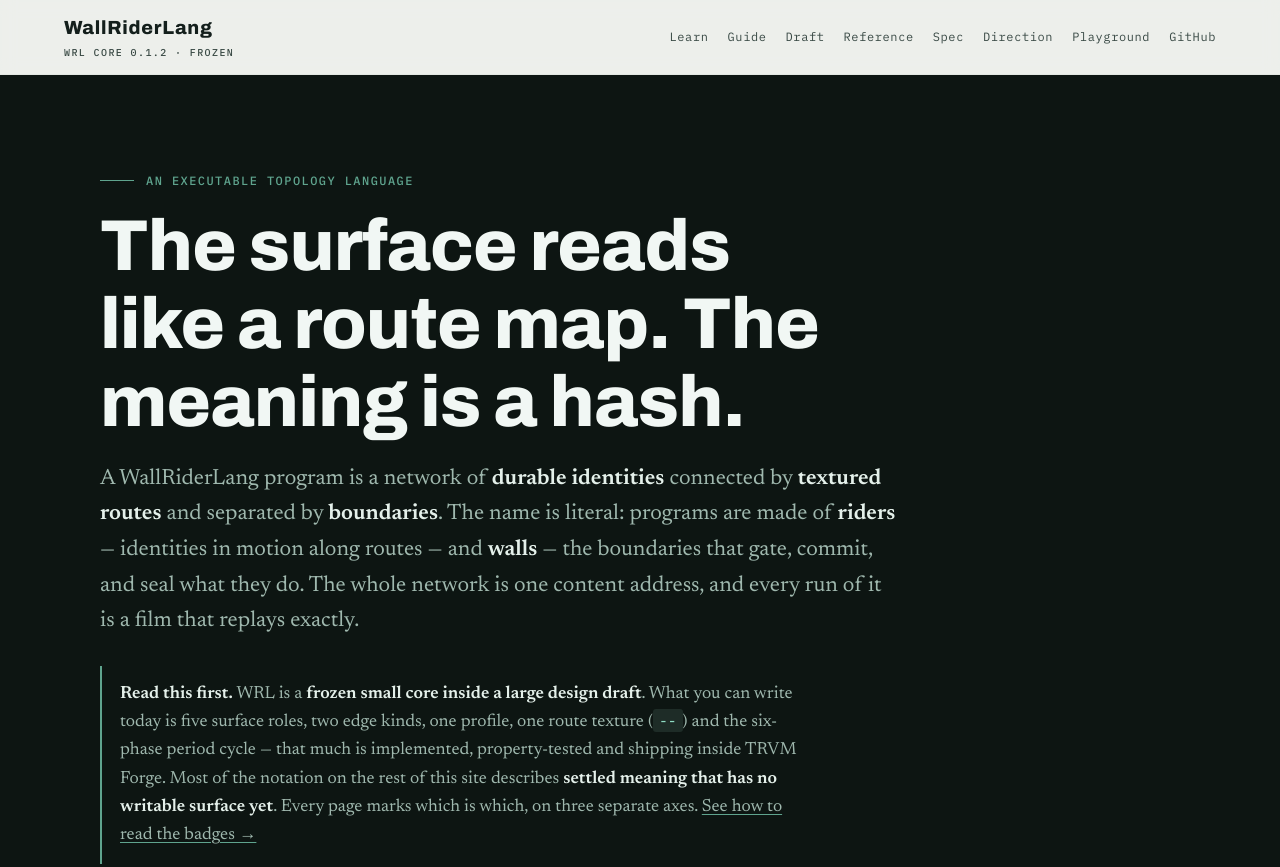
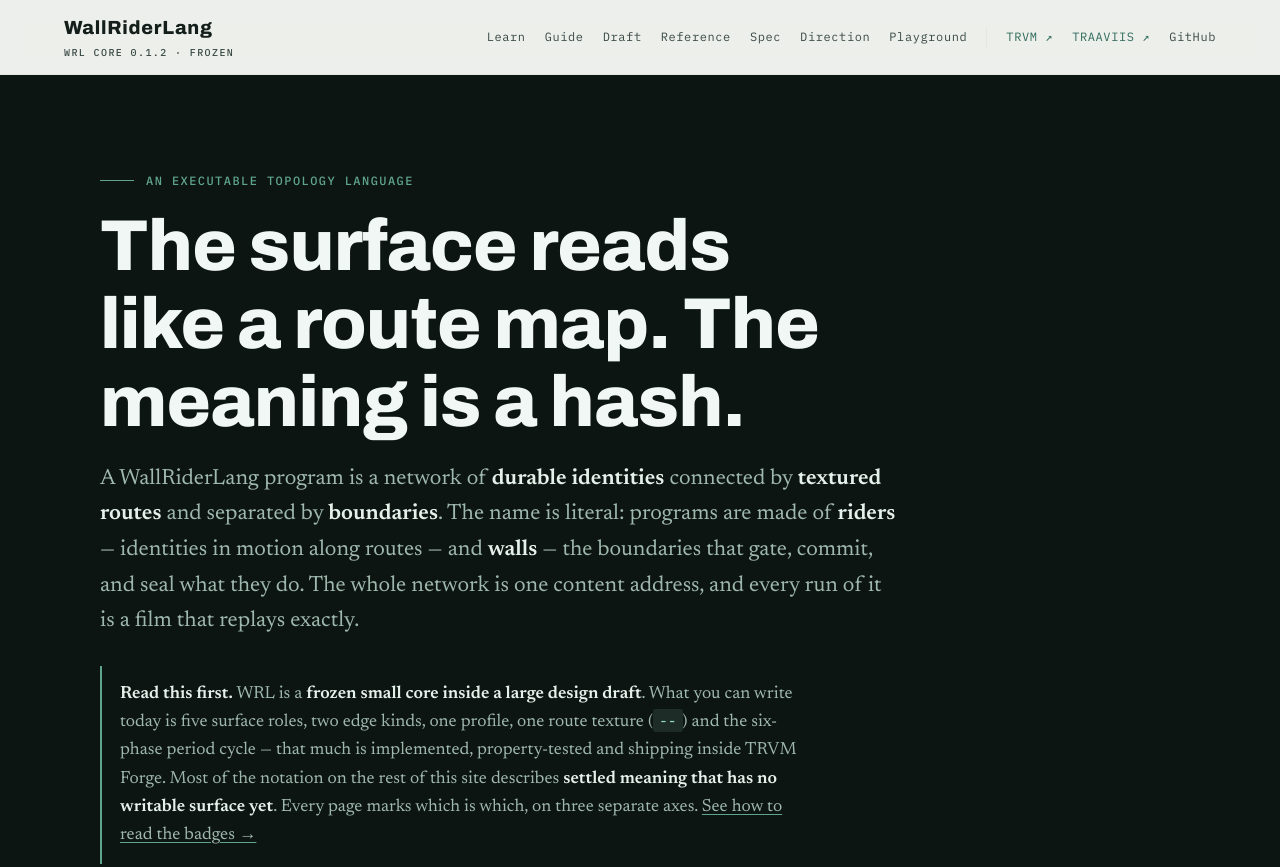
Before and after one commit to c-u-l8er/WRL, a website: page index.html in a window 1280 px wide. Shown: the top 867 px of the page. Drawn offline with Linux system fonts and the light colour scheme.

Commit message:
Link the site header to the sibling TRVM and TRAAVIIS sites
WRL documents the authoring language for a runtime that lives elsewhere, and
until now a reader had no way to reach it from any page. The two outbound links
are styled apart from the in-site pages so the nav still reads as one site with
a boundary in it rather than eight destinations of equal weight.

Co-Authored-By: Claude Opus 4.6 <noreply@anthropic.com>

```diff
--- a/index.html
+++ b/index.html
@@ -23,6 +23,8 @@
     <a href="spec.html">Spec</a>
     <a href="direction.html">Direction</a>
     <a href="playground.html">Playground</a>
+    <a class="ext" href="https://trvm.traaviis.com">TRVM &#8599;</a>
+    <a class="ext" href="https://traaviis.com">TRAAVIIS &#8599;</a>
     <a href="https://github.com/c-u-l8er/WRL">GitHub</a>
   </nav>
 </header>
--- a/wrl.css
+++ b/wrl.css
@@ -42,6 +42,9 @@ header.site nav a{font-family:var(--mono);font-size:12px;letter-spacing:.05em;
                   text-decoration:none;color:var(--ink-soft)}
 header.site nav a:hover,header.site nav a[aria-current]{color:var(--wire)}
 header.site nav a[aria-current]{font-weight:600}
+/* outbound links to the sibling sites — set apart from in-site pages */
+header.site nav a.ext{color:var(--wire)}
+header.site nav a:not(.ext)+a.ext{padding-left:19px;border-left:1px solid var(--paper-2)}
 
 /* ---------------------------------------------------------------- layout */
 section{padding:80px 5vw}
```
Also changed, not shown: direction.html (+2 -0 lines), draft.html (+2 -0 lines), guide.html (+2 -0 lines), learn.html (+2 -0 lines), playground.html (+2 -0 lines), reference.html (+2 -0 lines), spec.html (+2 -0 lines).
